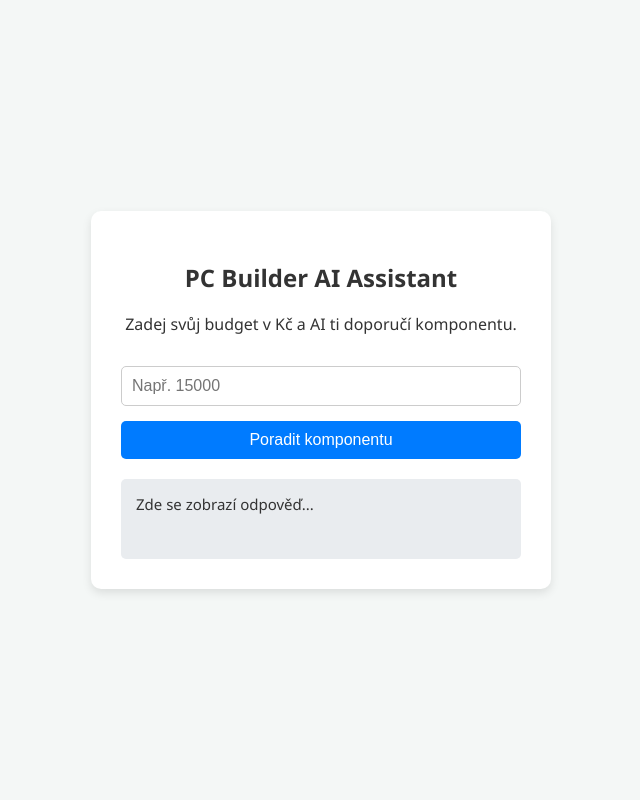
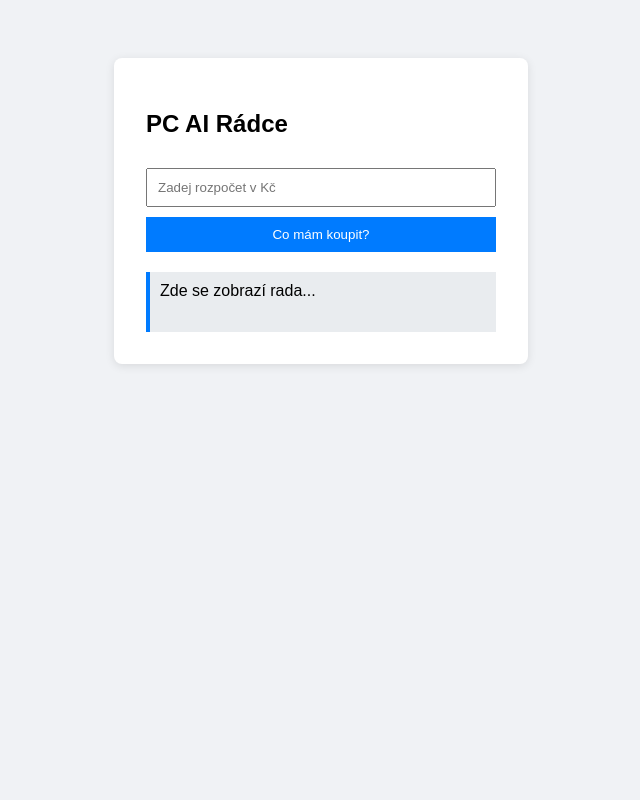
Before and after one commit to Gecyvpecy/projekt.test, a Flask app: page / in a window 1280 px wide. Shown: the whole page, without its empty margins (319-959 px from the left). Run offline with Flask 3, Linux system fonts and the light colour scheme.

Commit message:
Add files via upload

```diff
--- a/app.py
+++ b/app.py
@@ -4,11 +4,9 @@ import datetime
 
 app = Flask(__name__)
 
-# Konfigurace - pokud učitelův systém pouští tvou app a Ollama běží někde jinde,
-# případně to upravíš podle jeho instrukcí. Zatím necháváme localhost/host.
+# Adresa pro Ollama běžící na tvém fyzickém PC (mimo kontejner)
 OLLAMA_URL = "http://host.docker.internal:11434/api/generate"
 
-# NOVÉ: Endpoint pro zobrazení webové stránky
 @app.route('/', methods=['GET'])
 def home():
     return render_template('index.html')
@@ -22,18 +20,16 @@ def status():
     return jsonify({
         "status": "running",
         "timestamp": datetime.datetime.now().isoformat(),
-        "author": "Martin Gerstner",
+        "author": "Tvuj Jmeno", # <--- DOPLŇ SVÉ JMÉNO
         "app": "PC Budget AI Advisor"
     })
 
 @app.route('/ai', methods=['POST'])
 def ai_advisor():
     data = request.json
-    # Defaultní hodnota 0, pokud by náhodou nepřišlo nic
     budget = data.get("budget", "0")
 
-    # Prompt pro lokální model
-    prompt = f"Uživatel má budget {budget} Kč na jednu PC komponentu. Doporuč mu stručně jednu konkrétní aktuální komponentu. Odpověz pouze jednou krátkou větou."
+    prompt = f"Uživatel má budget {budget} Kč na jednu PC komponentu. Doporuč mu stručně jednu konkrétní aktuální komponentu. Odpověz pouze jednou krátkou větou v češtině."
 
     try:
         response = requests.post(OLLAMA_URL, json={
@@ -42,16 +38,12 @@ def ai_advisor():
             "stream": False
         }, timeout=15)
 
-        # Ošetření, pokud se LLM spojí, ale vrátí nesmysl
         if response.status_code == 200:
-            ai_response = response.json().get("response", "AI momentálně neodpovídá.")
+            ai_response = response.json().get("response", "AI neodpovídá.")
             return jsonify({"recommendation": ai_response})
-        else:
-            return jsonify({"error": f"LLM vrátilo chybu: {response.status_code}"}), 500
-
+        return jsonify({"error": "Chyba LLM"}), 500
     except Exception as e:
-        return jsonify({"error": "Nepodařilo se spojit s lokálním LLM", "details": str(e)}), 500
+        return jsonify({"error": "Spojení s AI selhalo"}), 500
 
 if __name__ == '__main__':
-    # 0.0.0.0 je nutnost, aby aplikace byla dostupná zvenčí
     app.run(host='0.0.0.0', port=8081)
--- a/docker-compose.yml
+++ b/docker-compose.yml
@@ -1,9 +1,7 @@
-version: '3.8'
 services:
   web-app:
     build: .
     ports:
-      - [cite_start]"8081:8081" # Mapování portu HOST:CONTAINER [cite: 64]
+      - "8081:8081"
     extra_hosts:
-      - "host.docker.internal:host-gateway" # Umožní aplikaci v kontejneru vidět Ollamu na hostiteli
-    restart: always
+      - "host.docker.internal:host-gateway"
--- /dev/null
+++ b/requirements.txt
@@ -0,0 +1,2 @@
+flask
+requests
--- a/templates/index.html
+++ b/templates/index.html
@@ -2,111 +2,35 @@
 <html lang="cs">
 <head>
     <meta charset="UTF-8">
-    <meta name="viewport" content="width=device-width, initial-scale=1.0">
-    <title>PC Builder AI Assistant</title>
+    <title>PC Budget AI</title>
     <style>
-        body {
-            font-family: 'Segoe UI', Tahoma, Geneva, Verdana, sans-serif;
-            background-color: #f4f7f6;
-            color: #333;
-            display: flex;
-            justify-content: center;
-            align-items: center;
-            height: 100vh;
-            margin: 0;
-        }
-        .container {
-            background: white;
-            padding: 30px;
-            border-radius: 10px;
-            box-shadow: 0 4px 10px rgba(0,0,0,0.1);
-            width: 100%;
-            max-width: 400px;
-            text-align: center;
-        }
-        input[type="number"] {
-            width: calc(100% - 22px);
-            padding: 10px;
-            margin: 15px 0;
-            border: 1px solid #ccc;
-            border-radius: 5px;
-            font-size: 16px;
-        }
-        button {
-            background-color: #007bff;
-            color: white;
-            border: none;
-            padding: 10px 20px;
-            border-radius: 5px;
-            font-size: 16px;
-            cursor: pointer;
-            width: 100%;
-        }
-        button:hover {
-            background-color: #0056b3;
-        }
-        .chat-box {
-            margin-top: 20px;
-            padding: 15px;
-            background-color: #e9ecef;
-            border-radius: 5px;
-            min-height: 50px;
-            text-align: left;
-            font-size: 15px;
-        }
-        .loading {
-            font-style: italic;
-            color: #666;
-        }
+        body { font-family: sans-serif; background: #f0f2f5; display: flex; justify-content: center; padding-top: 50px; }
+        .card { background: white; padding: 2rem; border-radius: 8px; box-shadow: 0 2px 10px rgba(0,0,0,0.1); width: 350px; }
+        input { width: 100%; padding: 10px; margin: 10px 0; box-sizing: border-box; }
+        button { width: 100%; padding: 10px; background: #007bff; color: white; border: none; cursor: pointer; }
+        #res { margin-top: 20px; padding: 10px; background: #e9ecef; border-left: 4px solid #007bff; min-height: 40px; }
     </style>
 </head>
 <body>
-
-<div class="container">
-    <h2>PC Builder AI Assistant</h2>
-    <p>Zadej svůj budget v Kč a AI ti doporučí komponentu.</p>
-
-    <input type="number" id="budgetInput" placeholder="Např. 15000" required>
-    <button onclick="askAI()">Poradit komponentu</button>
-
-    <div class="chat-box" id="responseBox">
-        Zde se zobrazí odpověď...
+    <div class="card">
+        <h2>PC AI Rádce</h2>
+        <input type="number" id="b" placeholder="Zadej rozpočet v Kč">
+        <button onclick="ask()">Co mám koupit?</button>
+        <div id="res">Zde se zobrazí rada...</div>
     </div>
-</div>
-
-<script>
-    async function askAI() {
-        const budget = document.getElementById("budgetInput").value;
-        const responseBox = document.getElementById("responseBox");
-
-        if (!budget) {
-            responseBox.innerHTML = "Prosím, zadej nějakou částku.";
-            return;
+    <script>
+        async function ask() {
+            const b = document.getElementById('b').value;
+            const resDiv = document.getElementById('res');
+            resDiv.innerText = "Přemýšlím...";
+            const r = await fetch('/ai', {
+                method: 'POST',
+                headers: {'Content-Type': 'application/json'},
+                body: JSON.stringify({budget: b})
+            });
+            const d = await r.json();
+            resDiv.innerText = d.recommendation || d.error;
         }
-
-        responseBox.innerHTML = '<span class="loading">AI přemýšlí (může to chvilku trvat)...</span>';
-
-        try {
-            const response = await fetch('/ai', {
-                method: 'POST',
-                headers: {
-                    'Content-Type': 'application/json'
-                },
-                body: JSON.stringify({ budget: budget })
-            });
-
-            const data = await response.json();
-
-            if (data.recommendation) {
-                responseBox.innerHTML = "<strong>AI:</strong> " + data.recommendation;
-            } else {
-                responseBox.innerHTML = "<strong>Chyba:</strong> " + (data.error || "Něco se pokazilo.");
-            }
-        } catch (error) {
-            responseBox.innerHTML = "<strong>Chyba sítě:</strong> Nepodařilo se spojit se serverem.";
-        }
-    }
-</script>
-
+    </script>
 </body>
 </html>
```
Also changed, not shown: 1 other file.
